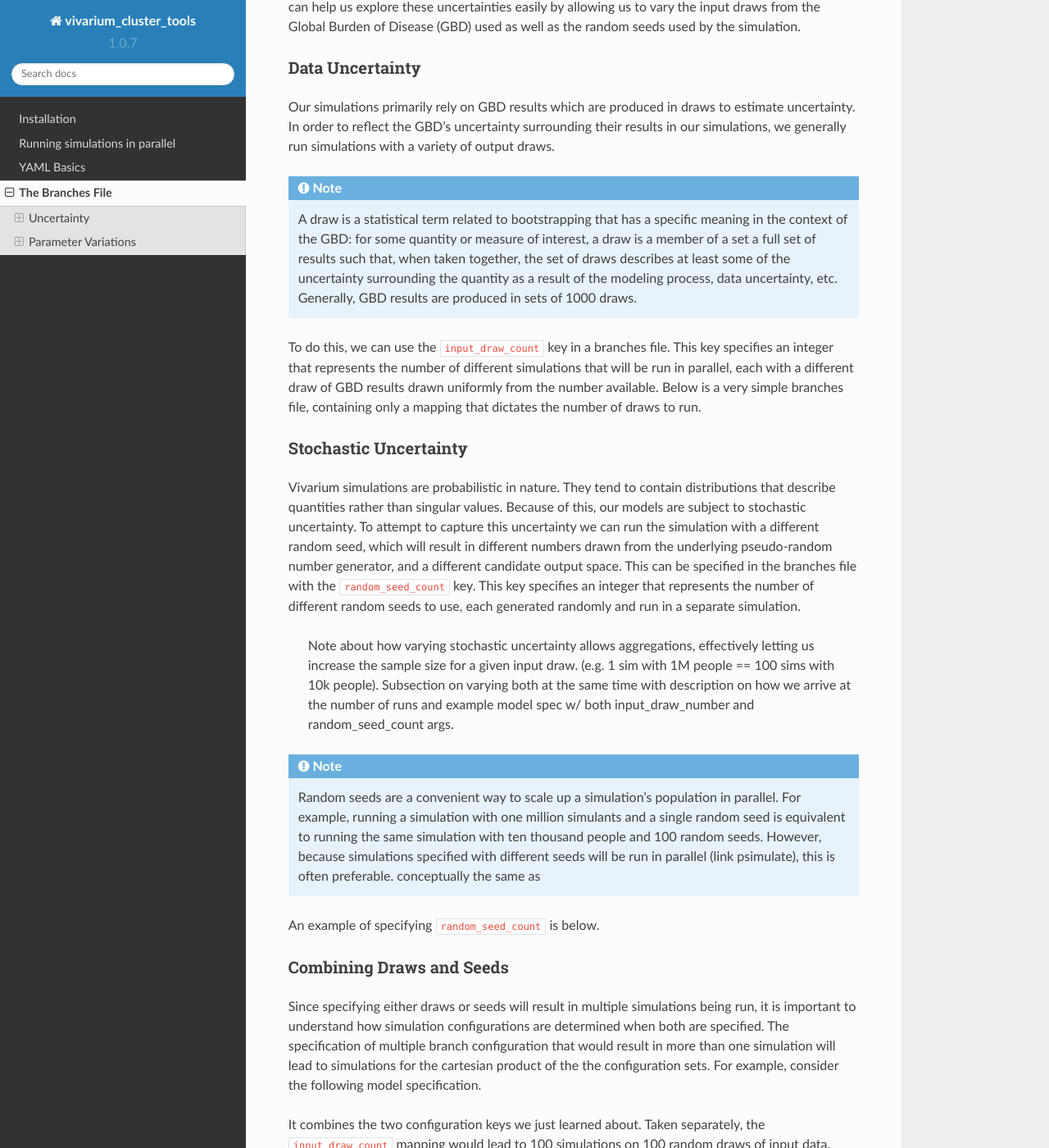
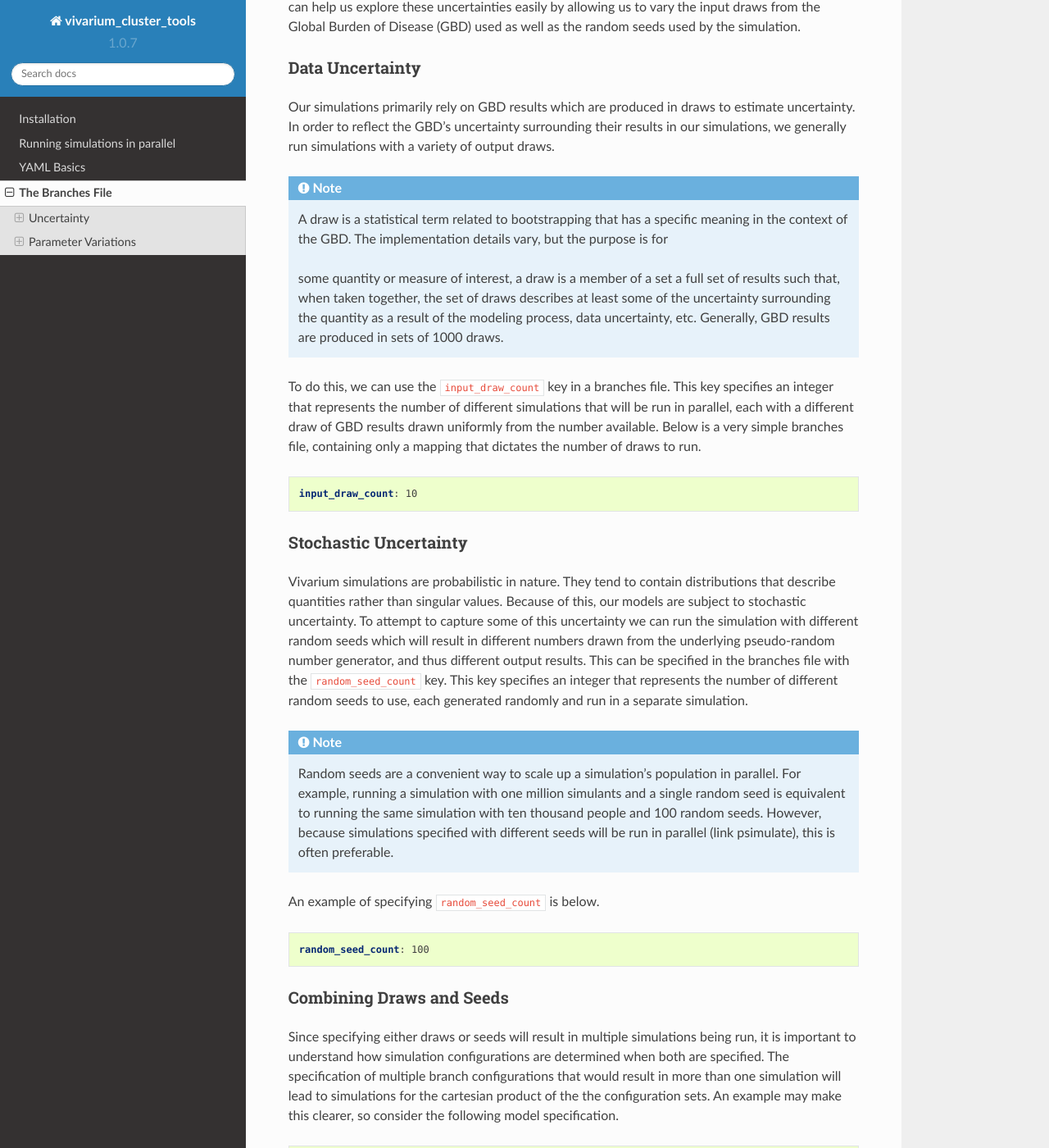
Before and after one commit to ihmeuw/vivarium_cluster_tools, a Sphinx documentation site: the page built from docs/source/branch.rst, in a window 1280 px wide and 1400 px high, scrolled down 723 px. Shown: the whole window at 82% size. Built offline with Sphinx 7.4.7 and the Read the Docs theme 2.0.0, drawn with Linux system fonts in a browser that asks for light colours; some of the changed text lies outside the part shown.

Commit message:
finalize and format uncertainty section

```diff
--- a/docs/source/branch.rst
+++ b/docs/source/branch.rst
@@ -7,74 +7,83 @@ The Branches File
     :local:
     :backlinks: none
 
-When investigating a research question with the Vivarium framework, it usually becomes necessary to vary aspects of a model configuration in order to
-evaluate the uncertainty of model outputs or to explore different scenarios based on model parameters. Without any extra tooling this would require
-manually manipulating the configuration file and re-running for each desired change which would quickly get out of hand. The branches file helps us do
-this in a convenient way. This section will detail the common ways simulations are varied and the different aspects of a branches file that help us do this.
+When investigating a research question with the Vivarium framework, it usually becomes necessary to vary aspects of a
+model configuration in order to evaluate the uncertainty of model outputs or to explore different scenarios based on
+model parameters. Without any extra tooling this would require manually manipulating the configuration file and
+re-running for each desired change which would quickly get out of hand. The branches file helps us do this in a
+convenient way. This section will detail the common ways simulations are varied and the different aspects of a branches
+file that help us do this.
 
 Uncertainty
 -----------
 
-Generating uncertainty for results is a core tenant of IHME and this is no different for simulation science. We are primarily concerned with uncertainty
-from two sources in our models -- uncertainty surrounding the data that goes in to a model and uncertainty due to stochasticity. The branches file can help
-us explore these uncertainties easily by allowing us to vary the input draws from the Global Burden of Disease (GBD) used as well as the random seeds
-used by the simulation.
+Generating uncertainty for results is a core tenant of IHME and this is no different for simulation science. We are
+primarily concerned with uncertainty from two sources in our models -- uncertainty surrounding the data that goes in to
+a model and uncertainty due to stochasticity. The branches file can help us explore these uncertainties easily by
+allowing us to vary the input draws from the Global Burden of Disease (GBD) used as well as the random seeds used by the
+simulation.
 
 Data Uncertainty
 ^^^^^^^^^^^^^^^^
-Our simulations primarily rely on GBD results which are produced in draws to estimate uncertainty. In order to reflect the GBD's uncertainty surrounding their
-results in our simulations, we generally run simulations with a variety of output draws.
+Our simulations primarily rely on GBD results which are produced in draws to estimate uncertainty. In order to reflect
+the GBD's uncertainty surrounding their results in our simulations, we generally run simulations with a variety of
+output draws.
 
 .. note::
-    A draw is a statistical term related to bootstrapping that has a specific meaning in the context of the GBD: for some quantity or measure of interest, a
-    draw is a member of a set a full set of results such that, when taken together, the set of draws describes at least some of the uncertainty surrounding
-    the quantity as a result of the modeling process, data uncertainty, etc. Generally, GBD results are produced in sets of 1000 draws.
+    A draw is a statistical term related to bootstrapping that has a specific meaning in the context of the GBD. The
+    implementation details vary, but the purpose is for
 
-To do this, we can use the ``input_draw_count`` key in a branches file. This key specifies an integer that represents the number of different simulations that
-will be run in parallel, each with a different draw of GBD results drawn uniformly from the number available. Below is a very simple branches file, containing
-only a mapping that dictates the number of draws to run.
+    some quantity or measure of interest, a draw is a member of a set a full set of results such that, when taken
+    together, the set of draws describes at least some of the uncertainty surrounding the quantity as a result of the
+    modeling process, data uncertainty, etc. Generally, GBD results are produced in sets of 1000 draws.
+
+To do this, we can use the ``input_draw_count`` key in a branches file. This key specifies an integer that represents
+the number of different simulations that will be run in parallel, each with a different draw of GBD results drawn
+uniformly from the number available. Below is a very simple branches file, containing only a mapping that dictates the
+number of draws to run.
 
 .. code-block:: yaml
+
     input_draw_count: 10
 
 Stochastic Uncertainty
 ^^^^^^^^^^^^^^^^^^^^^^
-Vivarium simulations are probabilistic in nature. They tend to contain distributions that describe quantities rather than singular values. Because of this,
-our models are subject to stochastic uncertainty. To attempt to capture this uncertainty we can run the simulation with a different random seed, which will
-result in different numbers drawn from the underlying pseudo-random number generator, and a different candidate output space. This can be specified in the
-branches file with the ``random_seed_count`` key. This key specifies an integer that represents the number of different random seeds to use, each generated
-randomly and run in a separate simulation.
-
-    Note about how varying stochastic uncertainty allows aggregations, effectively letting us increase
-    the sample size for a given input draw. (e.g. 1 sim with 1M people == 100 sims with 10k people).
-    Subsection on varying both at the same time with description on how we arrive at the number of runs and example
-    model spec w/ both input_draw_number and random_seed_count args.
+Vivarium simulations are probabilistic in nature. They tend to contain distributions that describe quantities rather
+than singular values. Because of this, our models are subject to stochastic uncertainty. To attempt to capture some of
+this uncertainty we can run the simulation with different random seeds which will result in different numbers drawn from
+the underlying pseudo-random number generator, and thus different output results. This can be specified in the branches
+file with the ``random_seed_count`` key. This key specifies an integer that represents the number of different random
+seeds to use, each generated randomly and run in a separate simulation.
 
 .. note::
-    Random seeds are a convenient way to scale up a simulation's population in parallel. For example, running a simulation with one million simulants and a
-    single random seed is equivalent to running the same simulation with ten thousand people and 100 random seeds. However, because simulations specified
-    with different seeds will be run in parallel (link psimulate), this is often preferable.
-    conceptually the same as
+    Random seeds are a convenient way to scale up a simulation's population in parallel. For example, running a
+    simulation with one million simulants and a single random seed is equivalent to running the same simulation with
+    ten thousand people and 100 random seeds. However, because simulations specified with different seeds will be run
+    in parallel (link psimulate), this is often preferable.
 
 An example of specifying ``random_seed_count`` is below.
 
 .. code-block:: yaml
+
     random_seed_count: 100
 
 Combining Draws and Seeds
 ^^^^^^^^^^^^^^^^^^^^^^^^^
-Since specifying either draws or seeds will result in multiple simulations being run, it is important to understand how simulation configurations are determined
-when both are specified. The specification of multiple branch configuration that would result in more than one simulation will lead to simulations for the
-cartesian product of the the configuration sets. For example, consider the following model specification.
+Since specifying either draws or seeds will result in multiple simulations being run, it is important to understand how
+simulation configurations are determined when both are specified. The specification of multiple branch configurations
+that would result in more than one simulation will lead to simulations for the cartesian product of the the
+configuration sets. An example may make this clearer, so consider the following model specification.
 
 .. code-block:: yaml
+
     input_draw_count: 100
     random_seed_count: 10
 
-It combines the two configuration keys we just learned about. Taken separately, the ``input_draw_count`` mapping would lead to 100 simulations on 100 random draws
-of input data, while the ``random_seed_count`` mapping would lead to ten simulations on ten randomly generated random seeds. With both specified, the result is one
-thousand total simulations, one for each member of the cartesian product of those sets. That is, ten simulations with the ten random seeds for each of the 100 GBD
-draws.
+It combines the two configuration keys we just learned about. Taken separately, the ``input_draw_count`` mapping would
+lead to 100 simulations on 100 random draws of input data while the ``random_seed_count`` mapping would lead to ten
+simulations on ten randomly generated random seeds. With both specified, the result is one thousand total simulations,
+one for each member of the cartesian product of those sets. That is, ten simulations with the ten random seeds for each
+of the 100 GBD draws.
 
 Parameter Variations
 --------------------
```
